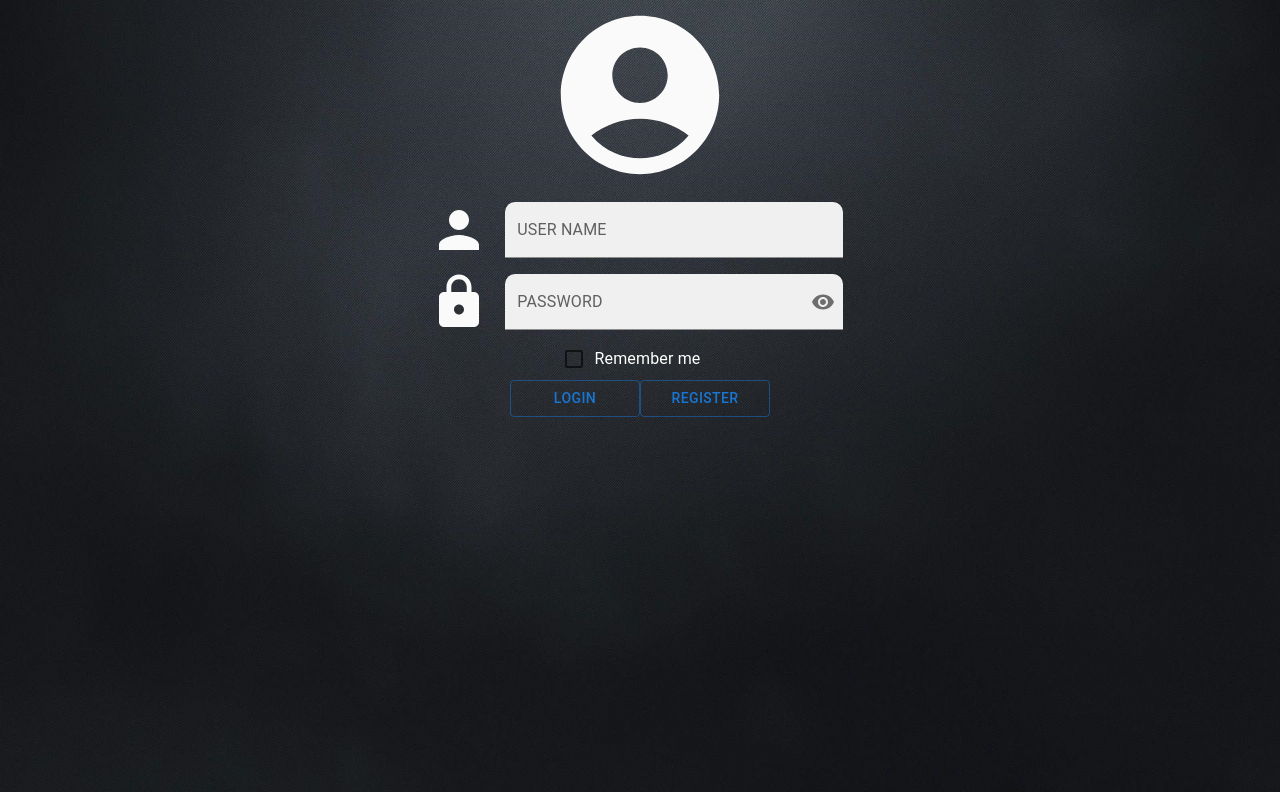
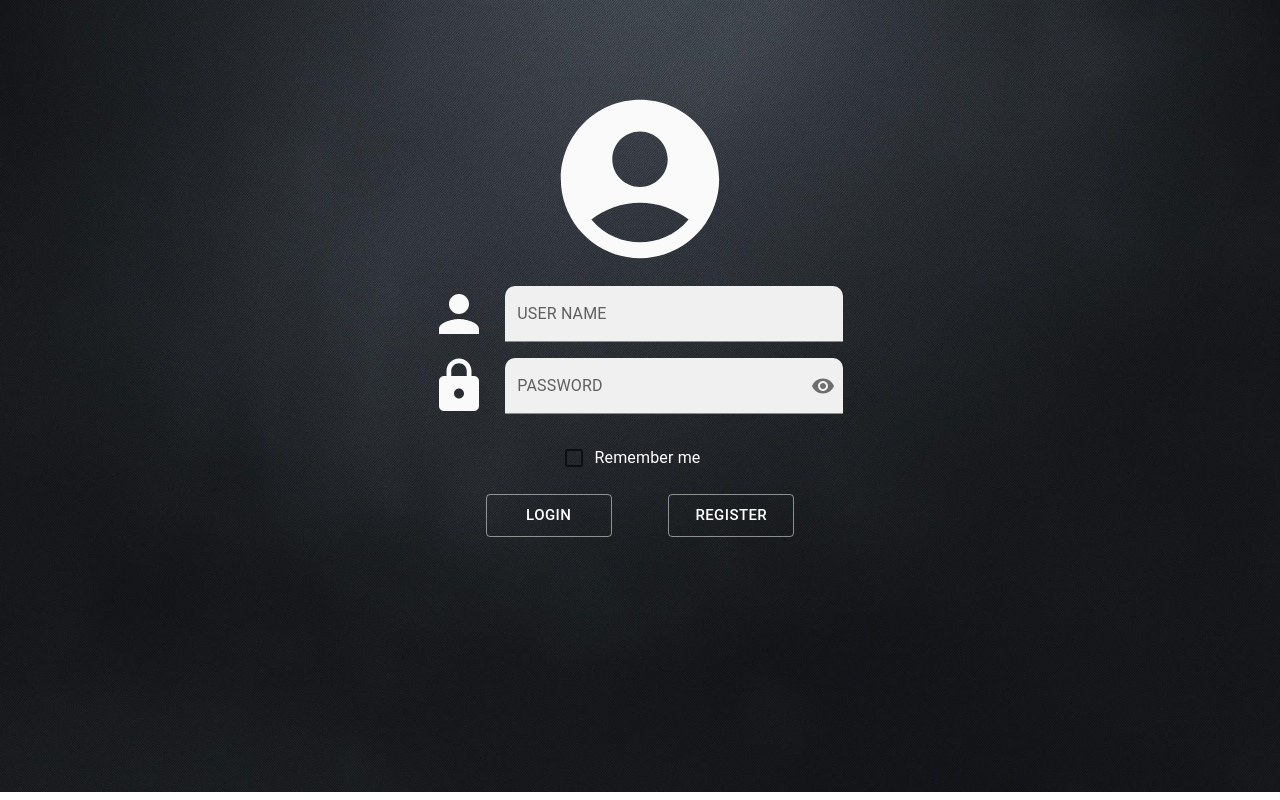
Before and after one commit to Robert-gut/client-for-chat, a React (Create React App) app: page /login in a window 1280 px wide. Built offline with nearby package versions, Linux system fonts and the light colour scheme.

Commit message:
Added file LoginPage

```diff
--- a/src/pages/LoginPage.js
+++ b/src/pages/LoginPage.js
@@ -1,4 +1,5 @@
 import React from "react"
+
 import { makeStyles } from '@mui/styles';
 import Grid from '@mui/material/Grid';
 import AccountCircleIcon from '@mui/icons-material/AccountCircle';
@@ -15,11 +16,15 @@ import PersonIcon from '@mui/icons-material/Person';
 import LockIcon from '@mui/icons-material/Lock';
 import Checkbox from '@mui/material/Checkbox';
 import FormControlLabel from '@mui/material/FormControlLabel';
+import { createTheme, ThemeProvider } from '@mui/material/styles';
 import Button from '@mui/material/Button';
+
+
 
 const useStyles = makeStyles({
     center: {
-        textAlign: 'center'
+        textAlign: 'center',
+        margin: '20% 0'
     },
     bgc: {
         backgroundColor: '#fff',
@@ -32,14 +37,26 @@ const useStyles = makeStyles({
         rifht: '0'
     },
     btn: {
-        width: '130px',
-        backgroundColor: 'rgb(51 48 73)',
-        color: '#fff',
-        borderColor: 'rgb(51 48 73)'
+        width: '100%',
+        display: 'flex',
+        justifyContent: 'space-evenly'
     },
-    btnR: {
-        width: '130px'
+    checkBox: {
+        margin: '15px 0'
     }
+});
+
+const theme = createTheme({
+    palette: {
+        primary: {
+            main: '#0971f1',
+            darker: '#053e85',
+        },
+        neutral: {
+            main: '#fff',
+            contrastText: '#fff',
+        },
+    },
 });
 
 
@@ -67,8 +84,8 @@ export const LoginPage = () => {
 
     return (
         <Grid container spacing={1}>
-            <Grid item xs={4} />
-            <Grid item xs={4}>
+            <Grid item xs={0} sm={2} md={2} lg={4} />
+            <Grid item xs={12} sm={8} md={8} lg={4}>
                 <div className={classes.center}>
                     <AccountCircleIcon sx={{ fontSize: 190, color: grey[50] }} />
                     <Box sx={{ display: 'flex', alignItems: 'center', justifyContent: 'center' }}>
@@ -107,7 +124,7 @@ export const LoginPage = () => {
                             />
                         </FormControl>
                     </Box>
-
+                    <div className={classes.checkBox}>
                         <FormControlLabel
                             className={classes.formControl}
                             value="end"
@@ -115,13 +132,16 @@ export const LoginPage = () => {
                             label="Remember me"
                             labelPlacement="end"
                         />
-                    <div>
-                        <Button className={classes.btn} variant="outlined" >Login</Button>
-                        <Button className={classes.btnR} variant="outlined" >Register</Button>
+                    </div>
+                    <div className={classes.btn}>
+                        <ThemeProvider theme={theme}>
+                            <Button size="large" style={{ width: '30%' }} color="neutral" variant="outlined" >Login</Button>
+                            <Button size="large" style={{ width: '30%' }} color="neutral" variant="outlined" >Register</Button>
+                        </ThemeProvider>
                     </div>
                 </div>
             </Grid>
-            <Grid item xs={4} />
+            <Grid item xs={0} sm={2} md={2} lg={4} />
         </Grid>
     )
 }
--- a/src/routes.js
+++ b/src/routes.js
@@ -19,6 +19,7 @@ export const useRoutes = (isAuthenticated) => {
     return (
         <Routes>
             <Route path="/" element={<Navigate to="/login" />} />
+            <Route path="/chat" element={<Navigate to="/login" />} />
             <Route path="/login" exact element={<LoginPage />} />
             <Route path="/register" exact element={<RegisterPage />} />
         </Routes>
```
Lines whose indentation alone changed are shown as unchanged.
